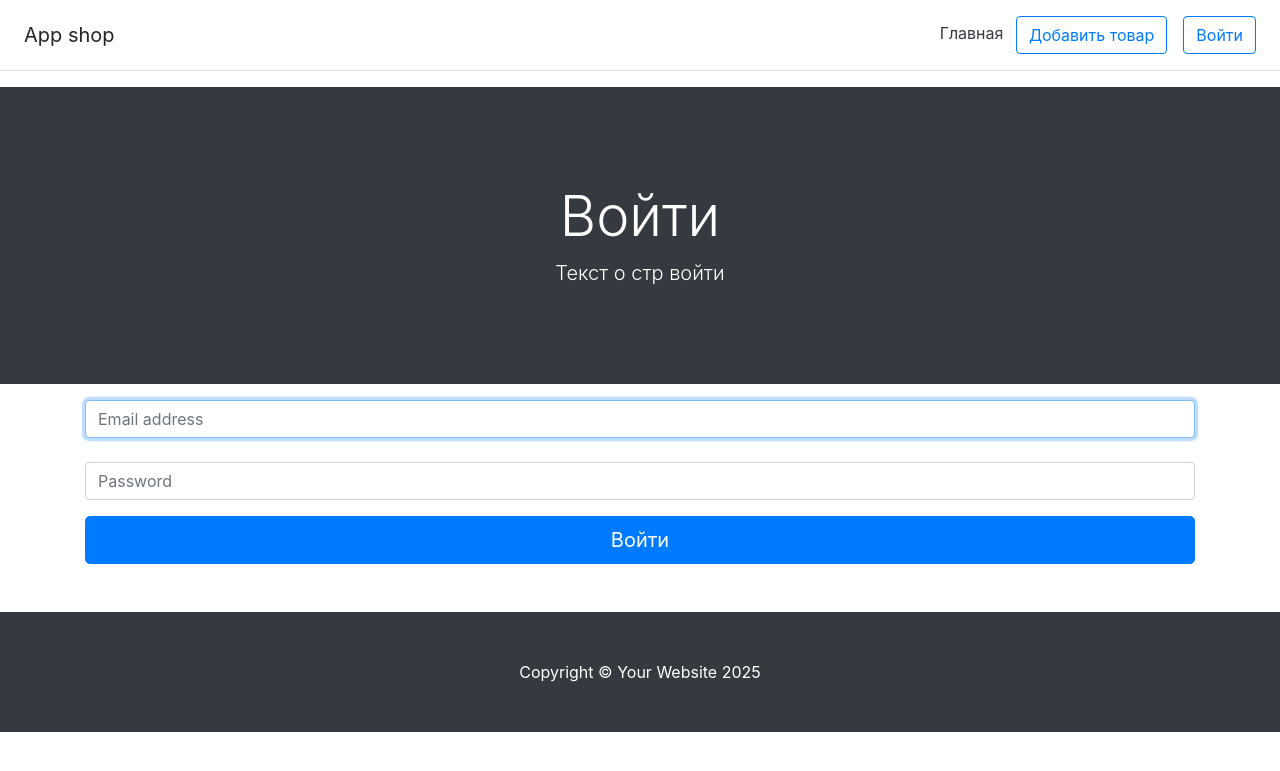
After one commit to TimurQobilov/AppShop, a Flask app: template templates/registration.html in a window 1280 px wide. The commit adds this page. Shown: the top 771 px of the page. Run offline with Flask 3, Linux system fonts and the light colour scheme; the template is opened without the code that fills it, so the values that code supplies are empty.

Commit message:
posledniy2 commit

```diff
--- a/templates/base.html
+++ b/templates/base.html
@@ -17,6 +17,7 @@
         <a class="p-2 text-dark" href="/">Главная</a>
 <!--        <a class="p-2 text-dark" href="/item">Товар</a>-->
         <a class="btn btn-outline-primary" href="/create">Добавить товар</a>
+<!--        <a class="btn btn-outline-primary" href="/registration">Зарегистрироватся</a>-->
 
       </nav>
       <a class="btn btn-outline-primary" href="/signin">Войти</a>
--- /dev/null
+++ b/templates/registration.html
@@ -0,0 +1,35 @@
+{% extends 'base.html' %}
+{% block title %}
+  <title>Войти</title>
+{% endblock %}
+
+{% block h1 %} <h1 class="display-4 fw-bolder">Войти</h1> {% endblock h1 %}
+{% block p %} <p class="lead fw-normal text-white-50 mb-0">Текст о стр войти</p>{% endblock p %}
+
+{% block body %}
+
+
+
+<body>
+<div class="container">
+  <body class="text-center"cz-shortcut-listen="true">
+    <form class="form-signin" method="post">
+      <h1 class="h3 mb-3 font-weight-normal"> </h1>
+      <label for="inputEmail" class="sr-only">Email address</label>
+      <input type="email" id="inputEmail" class="form-control" placeholder="Email address" required="" autofocus=""><br>
+      <label for="inputPassword" class="sr-only">Password</label>
+      <input type="password" id="inputPassword" class="form-control" placeholder="Password" required="">
+      <div class="checkbox mb-3">
+
+      </div>
+      <button class="btn btn-lg btn-primary btn-block" type="submit">Войти</button>
+      <p class="mt-5 mb-3 text-muted"></p>
+    </form>
+
+
+</body>
+</div>
+
+
+
+{% endblock %}
```
